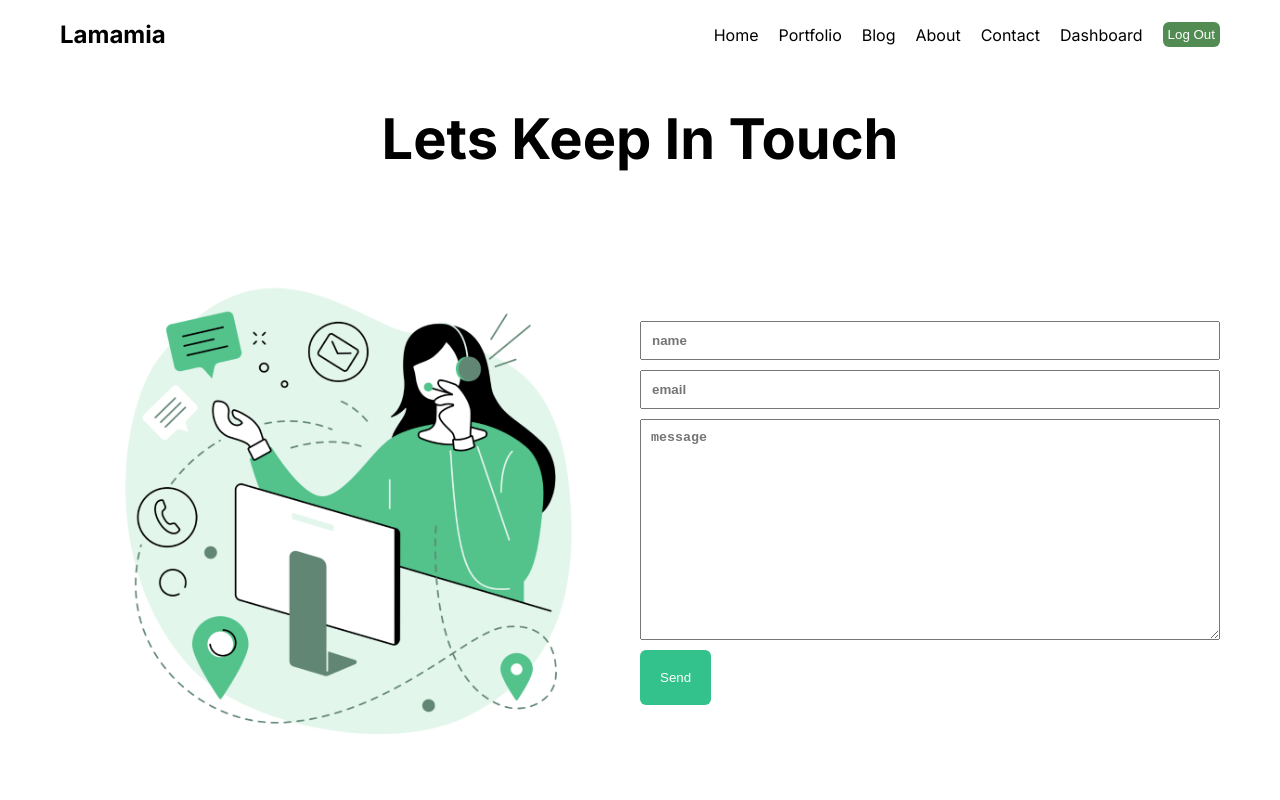
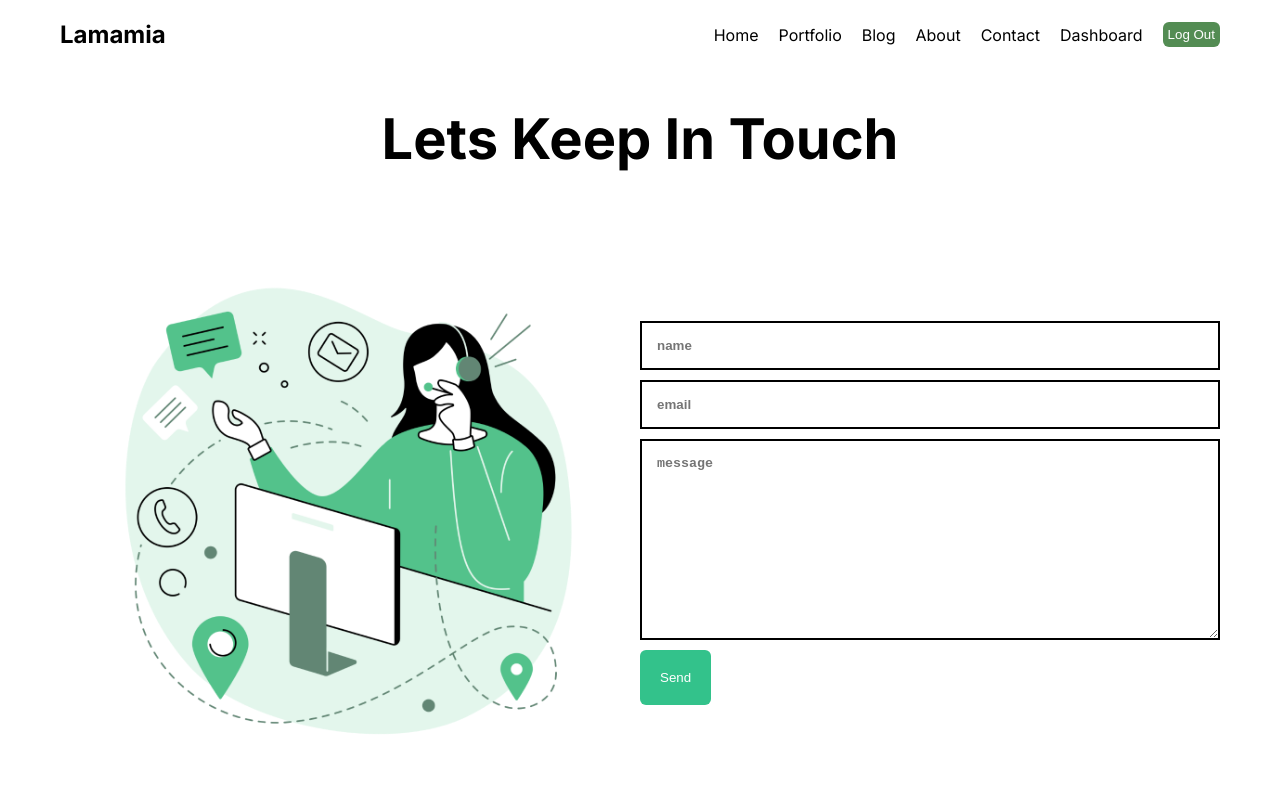
Before and after one commit to Chubina7/Module3, a Next.js app: page /contact in a window 1280 px wide. Shown: the top 800 px of the page. Built offline with nearby package versions, Linux system fonts and the light colour scheme.

Commit message:
changes in contact.module.css

```diff
--- a/src/app/contact/page.module.css
+++ b/src/app/contact/page.module.css
@@ -57,8 +57,11 @@
 .email,
 .message {
   width: 100%;
-  padding: 10px;
+  padding: 15px;
   font-weight: bold;
+  border: 2px solid black;
+  outline: none;
+  background-color: transparent;
 }
 
 .message {
```
